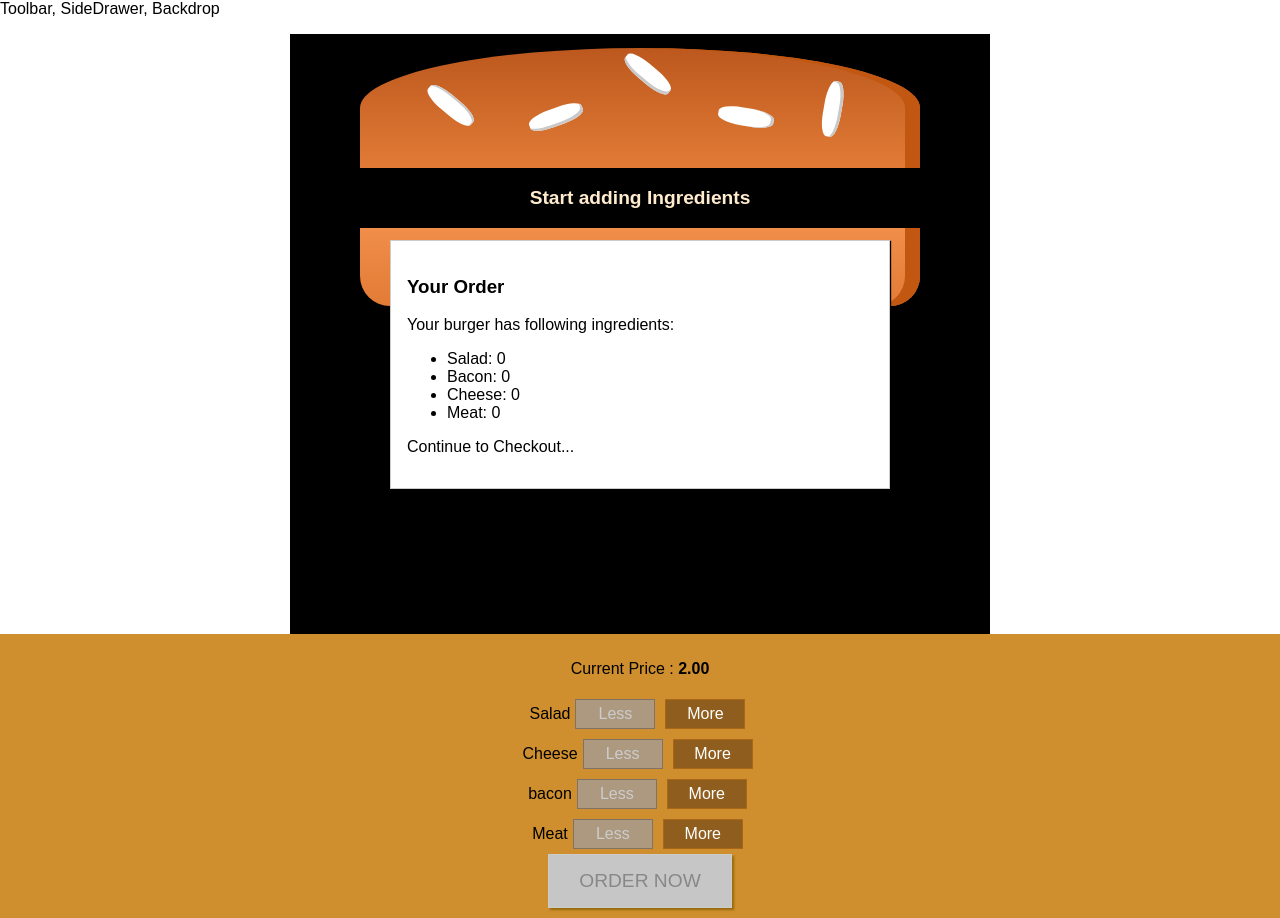
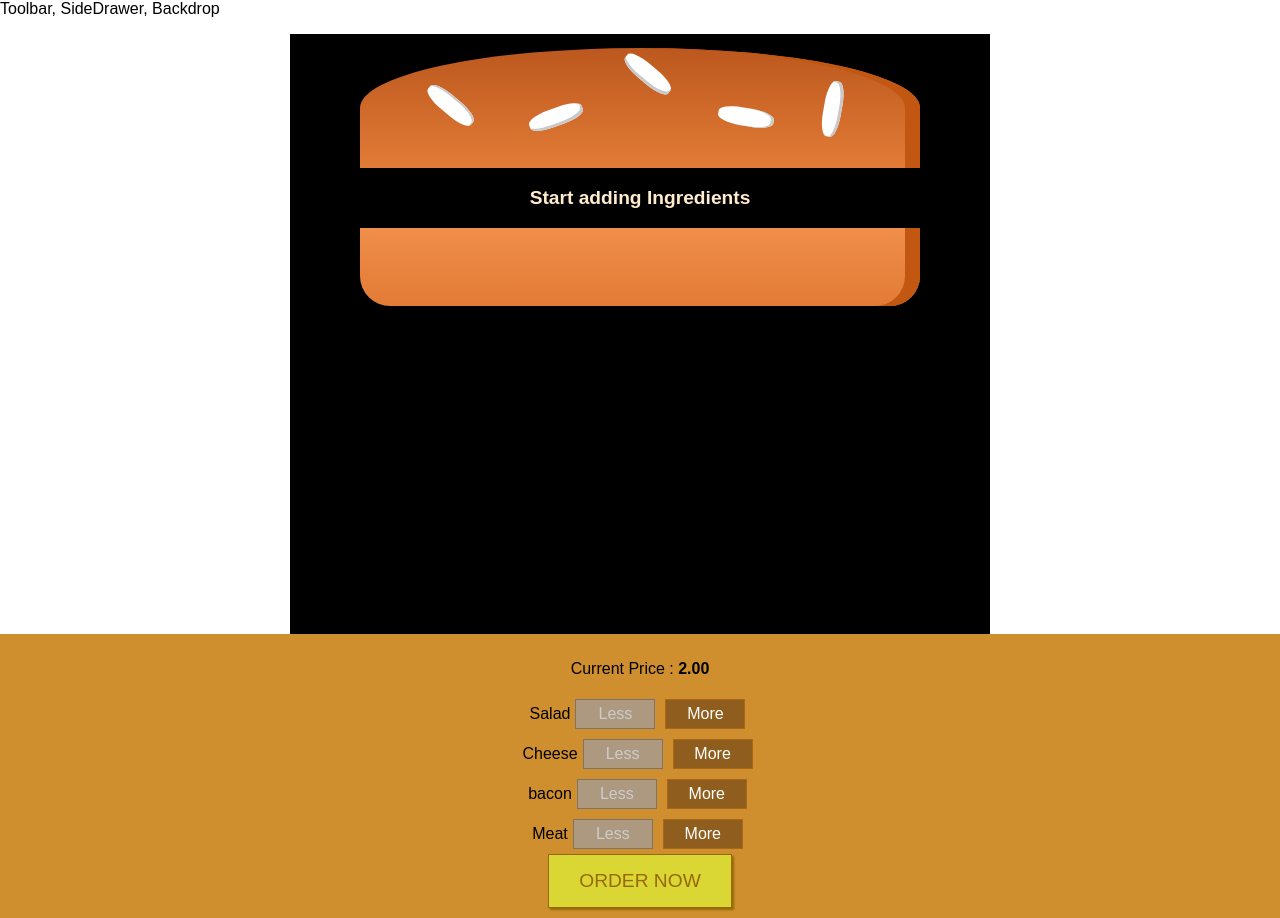
Before and after one commit to pulkit99dev/burger-builder, a React app: page / in a window 1280 px wide. Built offline with nearby package versions, Linux system fonts and the light colour scheme.

Commit message:
Showing & Hiding the modal

```diff
--- a/src/components/Burger/BuildControls/BuildControls.js
+++ b/src/components/Burger/BuildControls/BuildControls.js
@@ -23,7 +23,9 @@
             disabled ={ props.disabled[ctrl.type]}
             />
         ))}
-        <button className={classes.OrderButton} disabled={!props.purchasable}>ORDER NOW</button>
+        <button className={classes.OrderButton}
+        disabled={!props.purchasable}
+        onClick={props.ordered}>ORDER NOW</button>
     </div>
 );
 
--- a/src/components/UI/Modal/Modal.js
+++ b/src/components/UI/Modal/Modal.js
@@ -3,7 +3,11 @@
 import classes from './Modal.css'
 
 const modal = (props) =>(
-    <div className={classes.Modal}>
+    <div className={classes.Modal}
+        style={{
+            transform: props.show ? 'translateY(0)' : 'translateY(-100vh)',
+            opacity : props.show ? '1' : '0'
+        }}>
         {props.children}
     </div>
 )
--- a/src/containers/BurgerBuilder/BurgerBuilder.js
+++ b/src/containers/BurgerBuilder/BurgerBuilder.js
@@ -7,7 +7,6 @@
 
 import Modal from '../../components/UI/Modal/Modal';
 import OrderSummary from '../../components/Burger/OrderSummary/OrderSummary'
-import orderSummary from '../../components/Burger/OrderSummary/OrderSummary';
 
 const INGREDIENTS_PRICES = {
     salad : 0.5,
@@ -81,8 +80,8 @@
         this.updatePurchaseState(updatedIngredients);
     }
 
-    purchaseHandler =() =>{
-        this.setState()
+    purchaseHandler = () =>{
+        this.setState({purchasing: true});
     }
 
     render(){
@@ -94,7 +93,7 @@
         }
         return(
             <Aux>
-                <Modal>
+                <Modal show={this.state.purchasing}>
                     <OrderSummary ingredients={this.state.ingredients}/>
                 </Modal>
                 <div>
@@ -106,7 +105,8 @@
                     ingredientRemoved={this.removeIngredientHandler}
                     disabled = {disabledInfo}
                     price = {this.state.totalPrice}
-                    purchasable={this.state.purchasable}
+                    purchasable={this.purchaseHandler}
+                    ordered={this.state.purchasing}
                      />
 
                 </div>
```
